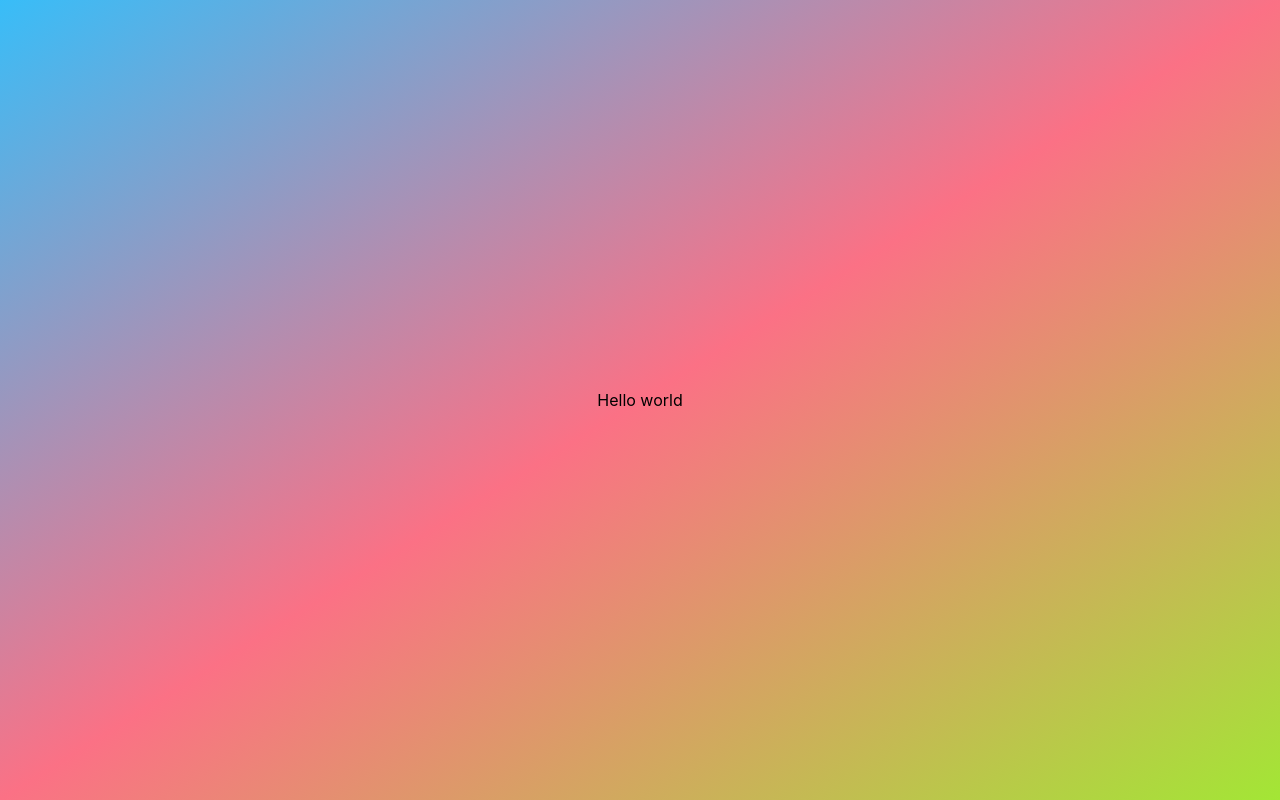
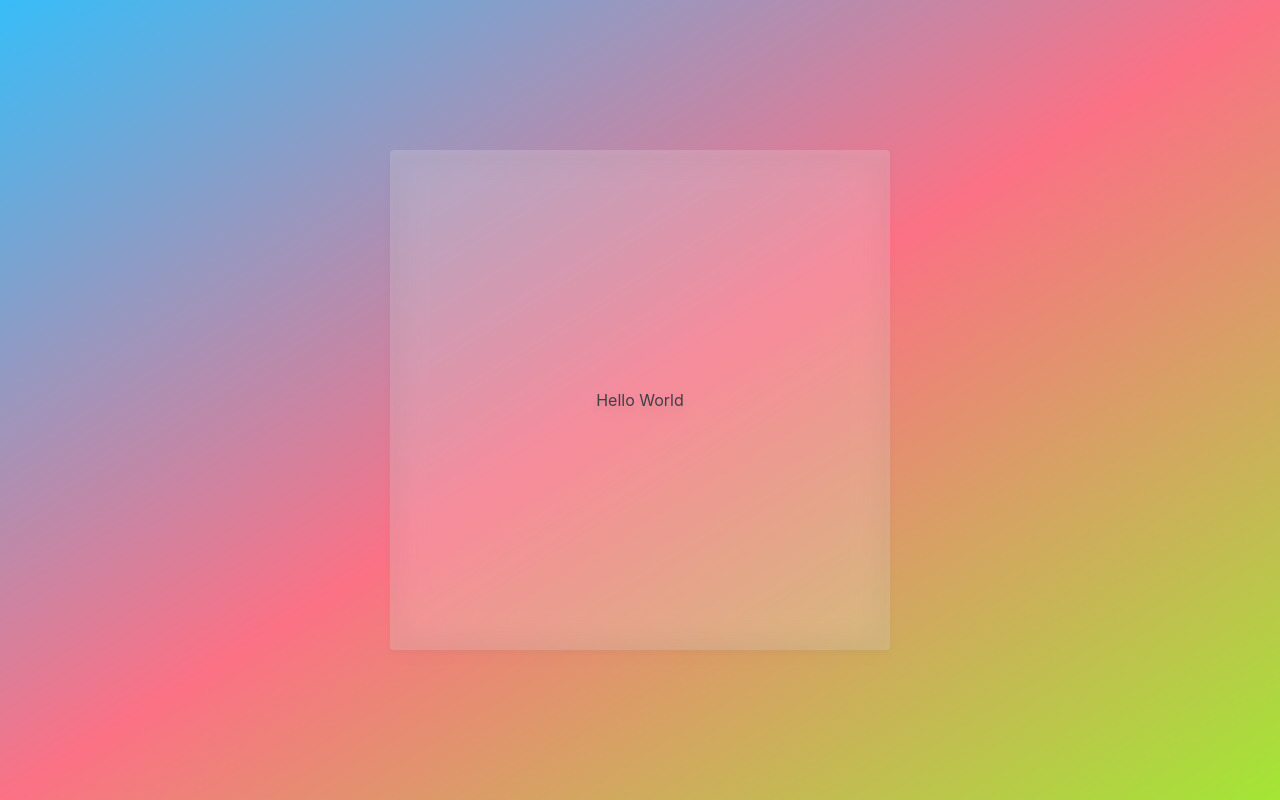
Before and after one commit to graceupongraceemi/typescript-weather-api-app, a React (Create React App) app: page / in a window 1280 px wide. Built offline with nearby package versions, Linux system fonts and the light colour scheme.

Commit message:
weather forecast search section basic styling done in App.tsx

```diff
--- a/src/App.tsx
+++ b/src/App.tsx
@@ -1,7 +1,9 @@
 const App = () => {
   return (
     <main className="flex justify-center items-center bg-gradient-to-br from-sky-400 via-rose-400 to-lime-400 h-[100vh] w-full">
-      Hello world
+      <section className="w-full md:max-w-[500px] p-4 flex flex-col text-center items-center justify-center md:-x-10 lg:p-24 h-full lg:h-[500px] bg-white bg-opacity-20 backdrop-blur-lg drop-shadow-lg rounded text-zinc-700">
+        Hello World
+      </section>
     </main>
   )
 }
```
